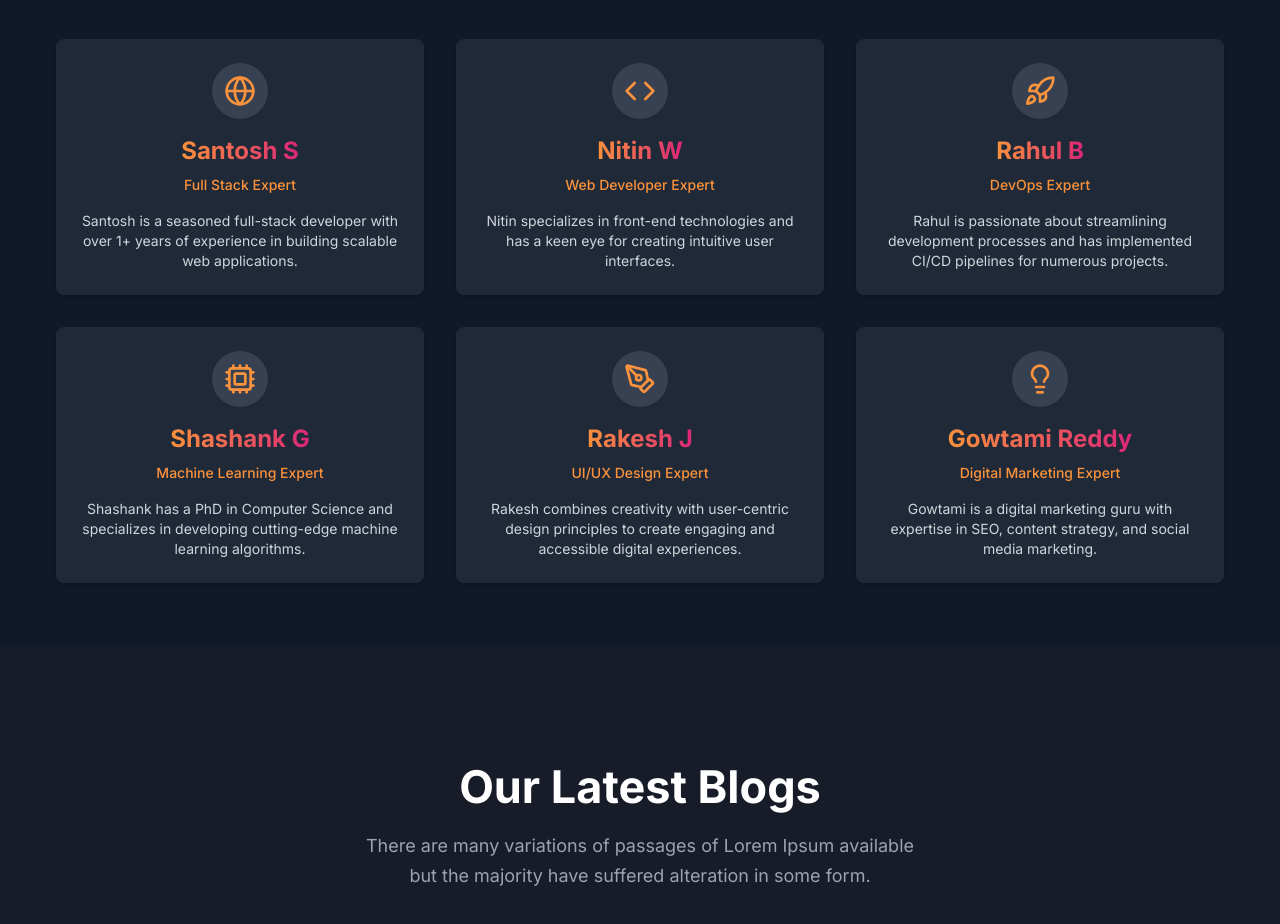
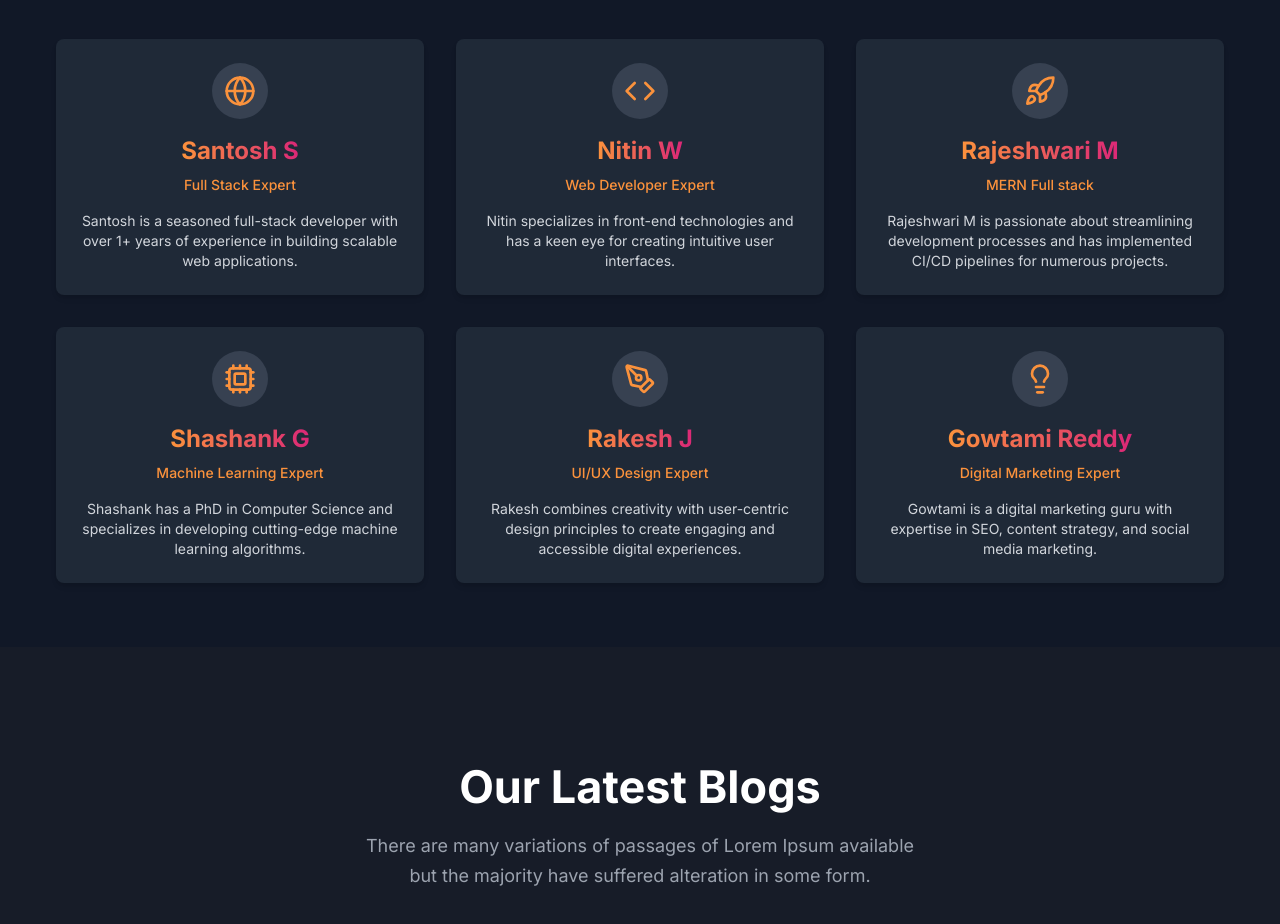
Before and after one commit to kalaburagitech/kalaburagitechs, a Next.js app: page / in a window 1280 px wide. Shown: the part 6720-7644 px from the top of the page. Built offline with nearby package versions, Linux system fonts and the light colour scheme.

Commit message:
Update our-experts.tsx

```diff
--- a/src/components/experts/our-experts.tsx
+++ b/src/components/experts/our-experts.tsx
@@ -25,10 +25,10 @@ const experts: Expert[] = [
     info: "Nitin specializes in front-end technologies and has a keen eye for creating intuitive user interfaces.",
   },
   {
-    name: "Rahul B",
-    role: "DevOps Expert",
+    name: "Rajeshwari M",
+    role: "MERN Full stack",
     icon: <Rocket className="h-8 w-8" />,
-    info: "Rahul is passionate about streamlining development processes and has implemented CI/CD pipelines for numerous projects.",
+    info: "Rajeshwari M is passionate about streamlining development processes and has implemented CI/CD pipelines for numerous projects.",
   },
   {
     name: "Shashank G",
```
